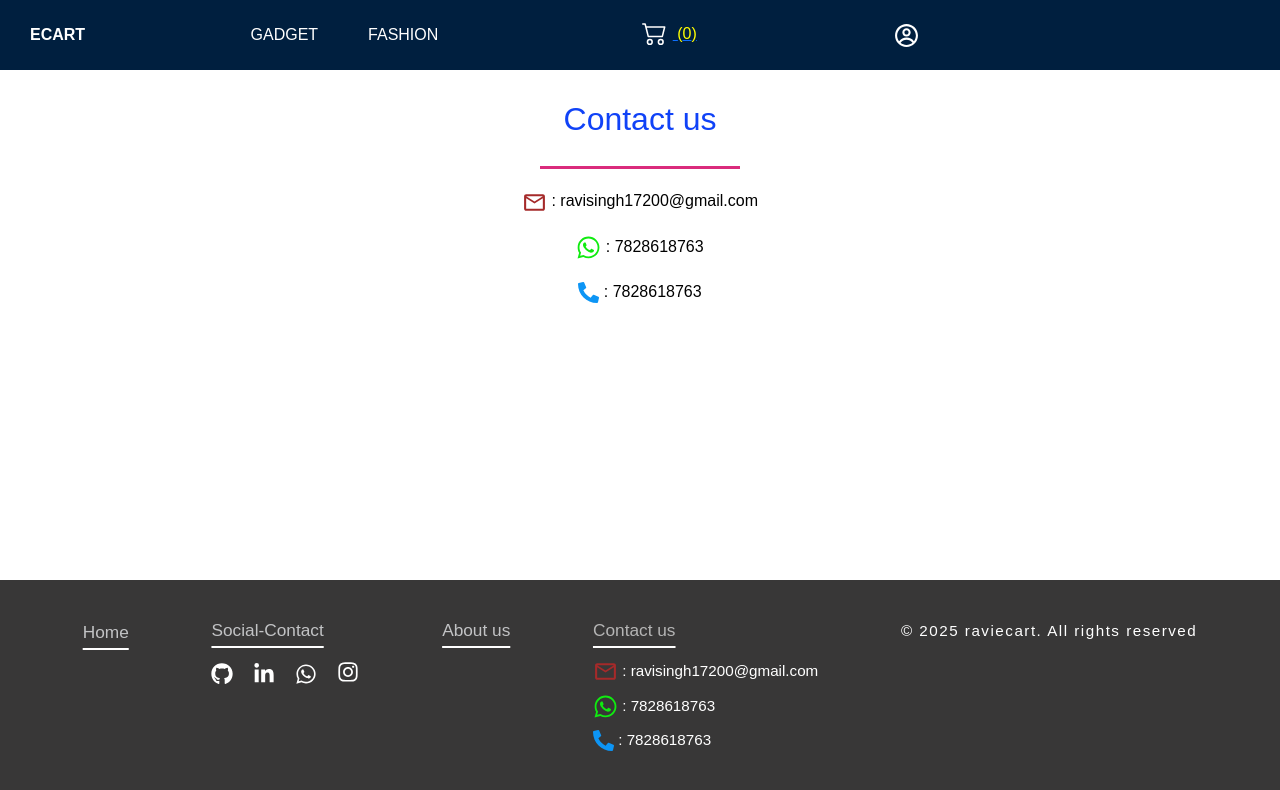
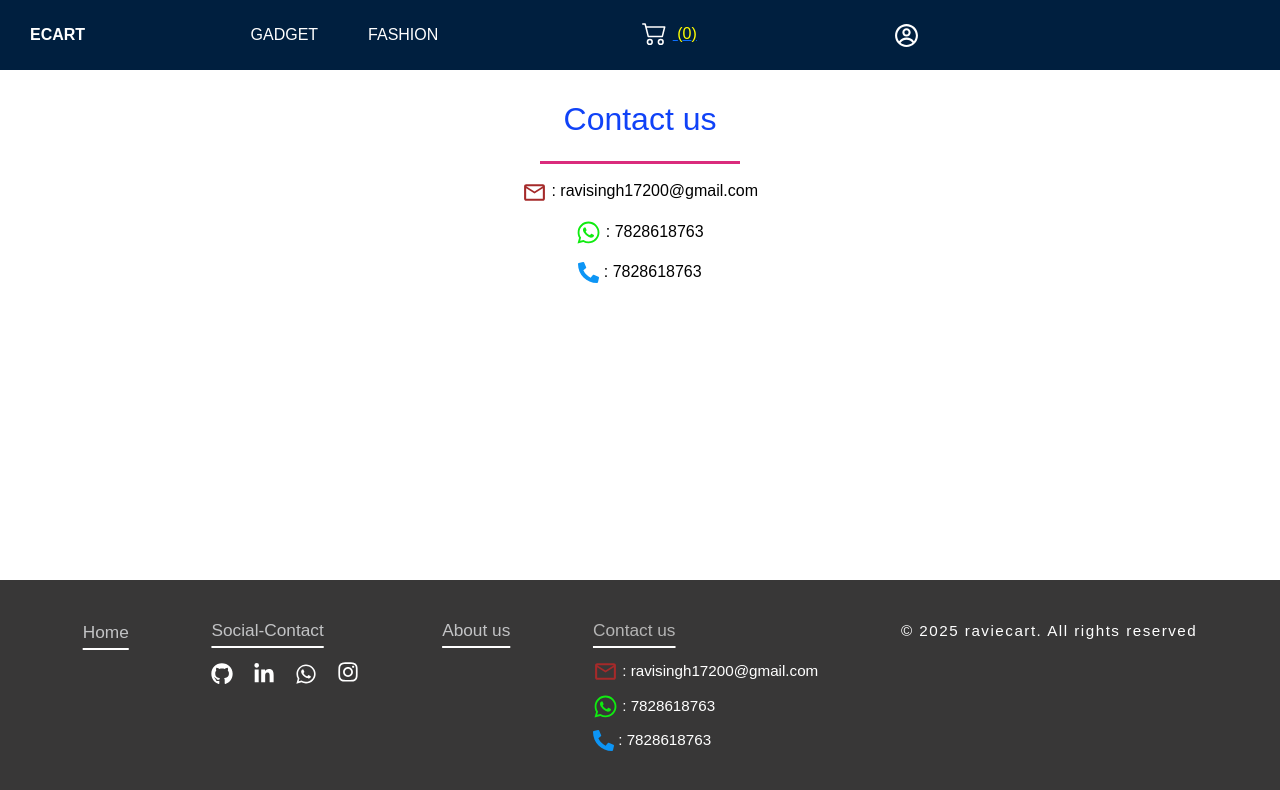
Before and after one commit to Ravi1819784/raviecart, a React (Vite) app: page /contact in a window 1280 px wide. Shown: the top 790 px of the page. Built offline with nearby package versions, Linux system fonts and the light colour scheme.

Commit message:
fix:add new code

```diff
--- a/src/Components/Contact.css
+++ b/src/Components/Contact.css
@@ -3,7 +3,7 @@
     text-align: center;
     display: flex;
     flex-direction: column;
-    gap: 20px;
+    gap: 15px;
 }
 
 .contact h2{
@@ -16,6 +16,16 @@
 }
 .contact-icons{
     color: black;
+
+}
+
+.contact-mobile-icons{
+    margin-bottom: 30px;
+    color: black;
+}
+
+.contact-mobile-icons:hover{
+     color: rgb(5, 91, 250);
 }
 .contact-icons:hover{
     color: rgb(5, 91, 250);
--- a/src/Components/Contact.jsx
+++ b/src/Components/Contact.jsx
@@ -14,7 +14,7 @@ const Contact = () => {
 
             <div className="contact-icons"><MdOutlineEmail className="email-icon" /> : ravisingh17200@gmail.com</div>
           <a href="https://wa.me/917828618763"style={{ textDecoration: "none", color: "black" }}>     <div className="contact-icons"><FaWhatsapp className="whatsapp-icon" /> : 7828618763</div></a>
-            <div className="contact-icons" style={{ textDecoration: "none"}}><FaPhoneAlt className="mobile-icon" /> : 7828618763</div>
+            <div className="contact-mobile-icons" style={{ textDecoration: "none"}}><FaPhoneAlt className="mobile-icon" /> : 7828618763</div>
           </div>
 
   </>
```
